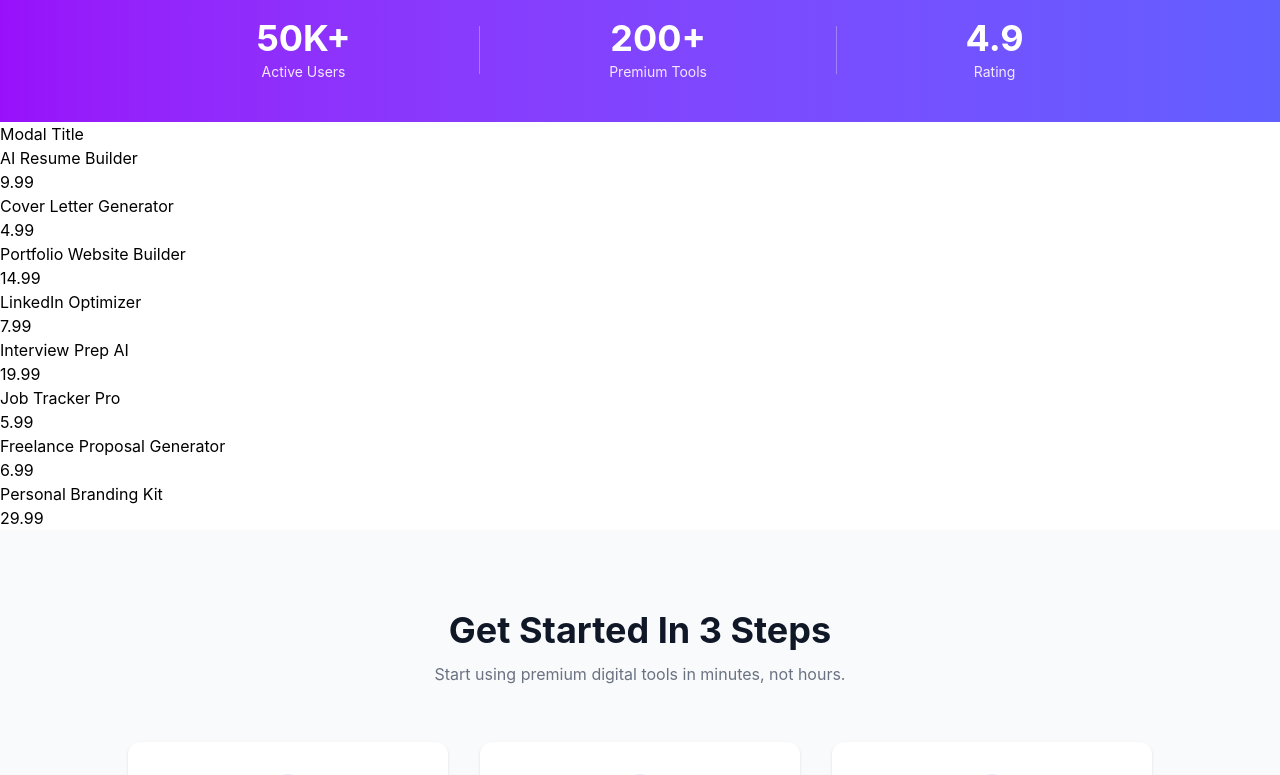
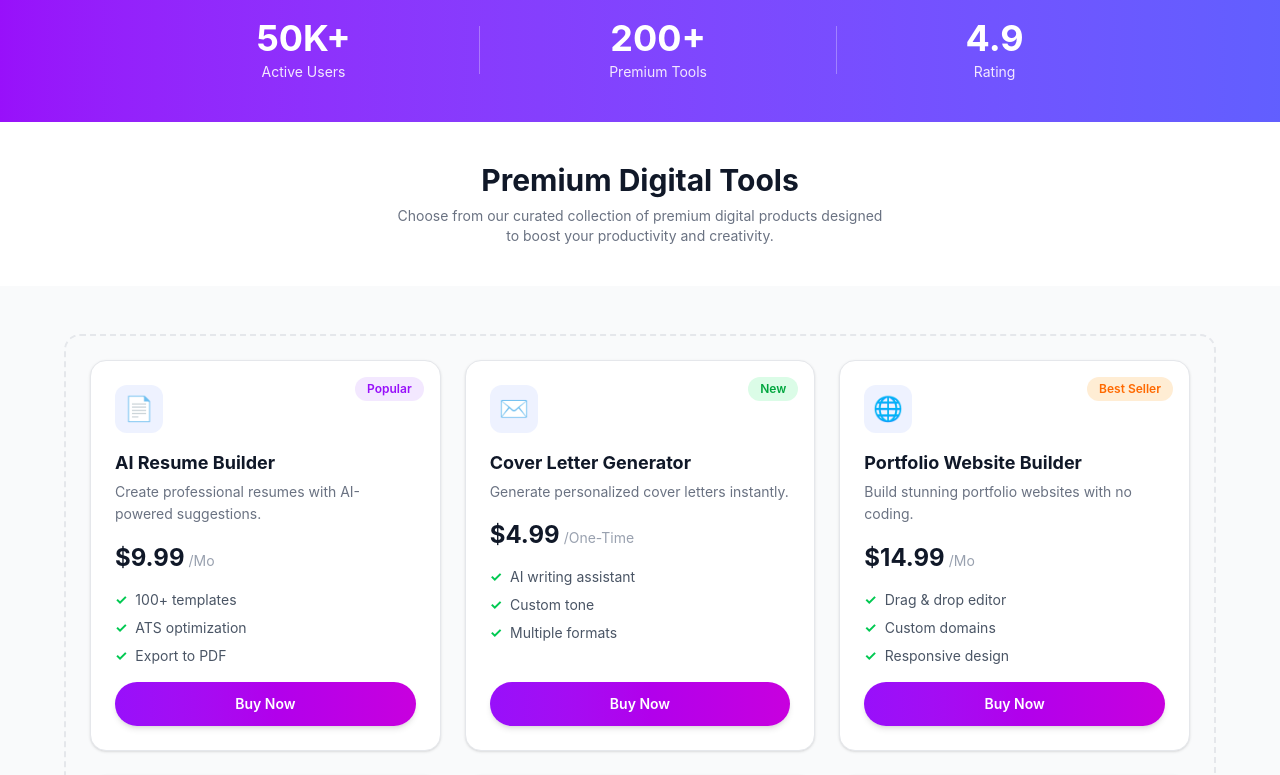
Before and after one commit to Adri-shikhar/digitools-platform, a React (Vite) app: page / in a window 1280 px wide. Shown: the part 740-1515 px from the top of the page. Built offline with nearby package versions, Linux system fonts and the light colour scheme.

Commit message:
showing data at modal

```diff
--- a/src/App.jsx
+++ b/src/App.jsx
@@ -6,7 +6,8 @@ import Steps from './components/Steps'
 import Pricing from './components/Pricing'
 import Banner from './components/Banner'
 import Footer from './components/Footer'
-import Modal from './components/modal'
+import Modal from './components/Modal'
+import SectionHeader from './components/SectionHeader'
 
 const getData = async () => {
   const response = await fetch("/digitools-platform/data.json");
@@ -21,8 +22,9 @@ function App() {
     <>
       <Nav />
       <Hero />
-      <Suspense fallback={<p>Loading...</p>}>
-        <Modal dataPromise={dataPromise}/>
+      <SectionHeader />
+      <Suspense fallback={<div className="bg-white flex justify-center items-center py-20"><span className="loading loading-spinner text-neutral"></span></div>}>
+        <Modal dataPromise={dataPromise} />
       </Suspense>
       <Steps />
       <Pricing />
--- a/src/components/Modal.jsx
+++ b/src/components/Modal.jsx
@@ -1,20 +1,81 @@
-import React, { use } from 'react';
+import { use } from 'react';
+
+const iconMap = {
+    FaFileAlt: '📄',
+    FaEnvelopeOpenText: '✉️',
+    FaGlobe: '🌐',
+    FaLinkedin: '💼',
+    FaUserTie: '👔',
+    FaTasks: '✅',
+    FaFileSignature: '📝',
+    FaUserCircle: '👤',
+};
+
+const tagStyles = {
+    popular: 'bg-purple-100 text-purple-600',
+    new: 'bg-green-100 text-green-600',
+    'best seller': 'bg-orange-100 text-orange-500',
+};
+
+const tagLabels = {
+    popular: 'Popular',
+    new: 'New',
+    'best seller': 'Best Seller',
+};
 
 const Modal = ({ dataPromise }) => {
     const data = use(dataPromise);
-    console.log(data);
+
     return (
-        <div className='bg-white text-black'>
-            <h1>Modal Title</h1>
-            <div>
-                {data.map((item) => (
-                    <div key={item.id}>
-                        <h2>{item.name}</h2>
-                        <p>{item.price}</p>
-                    </div>
-                ))}
+        <section className="px-6 py-12 bg-gray-50">
+            <div className="max-w-6xl mx-auto border-2 border-dashed border-gray-200 rounded-2xl p-6">
+                <div className="grid grid-cols-1 md:grid-cols-2 lg:grid-cols-3 gap-6">
+                    {data.map((item) => (
+                        <div key={item.id} className="bg-white rounded-2xl border border-gray-200 shadow-sm p-6 flex flex-col gap-4 relative">
+
+                            {item.tagType && (
+                                <span className={`absolute top-4 right-4 text-xs font-semibold px-3 py-1 rounded-full ${tagStyles[item.tagType] || 'bg-gray-100 text-gray-500'}`}>
+                                    {tagLabels[item.tagType] || item.tag}
+                                </span>
+                            )}
+
+                            <div className="w-12 h-12 bg-indigo-50 rounded-xl flex items-center justify-center text-2xl">
+                                {iconMap[item.icon] || '🔧'}
+                            </div>
+
+                            <div>
+                                <h2 className="text-lg font-bold text-gray-900 mb-1">{item.name}</h2>
+                                <p className="text-sm text-gray-500 leading-relaxed">{item.description}</p>
+                            </div>
+
+                            <div className="text-2xl font-bold text-gray-900">
+                                ${item.price}
+                                <span className="text-sm font-normal text-gray-400 ml-1">
+                                    /{item.period === 'monthly' ? 'Mo' : item.period === 'yearly' ? 'Yr' : 'One-Time'}
+                                </span>
+                            </div>
+
+                            <ul className="flex flex-col gap-2">
+                                {item.features.map((feature, i) => (
+                                    <li key={i} className="flex items-center gap-2 text-sm text-gray-600">
+                                        <span className="text-green-500 font-bold">✓</span>
+                                        {feature}
+                                    </li>
+                                ))}
+                            </ul>
+
+                            <button
+                                type="button"
+                                aria-label={`Buy ${item.name}`}
+                                className="mt-auto w-full py-3 rounded-full text-white font-semibold text-sm bg-gradient-to-r from-purple-600 to-fuchsia-600 hover:from-purple-700 hover:to-fuchsia-700 transition-all duration-200 shadow-md hover:shadow-lg cursor-pointer flex items-center justify-center"
+                            >
+                                Buy Now
+                            </button>
+                        </div>
+                    ))}
+                </div>
             </div>
-        </div>
+        </section>
     );
 };
 
--- /dev/null
+++ b/src/components/SectionHeader.jsx
@@ -0,0 +1,13 @@
+const SectionHeader = () => {
+    return (
+        <div className="bg-white text-center py-10">
+            <h2 className="text-3xl font-bold text-gray-900">Premium Digital Tools</h2>
+            <p className="text-sm text-gray-500 mt-2">
+                Choose from our curated collection of premium digital products designed<br />
+                to boost your productivity and creativity.
+            </p>
+        </div>
+    );
+};
+
+export default SectionHeader;
```
